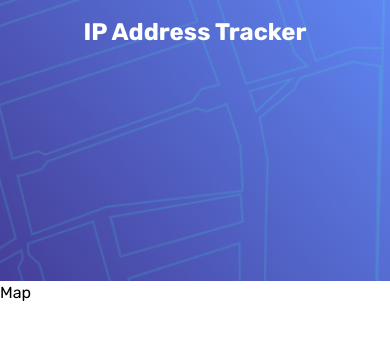
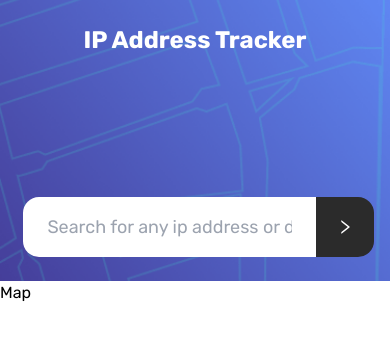
Before and after one commit to AnshumanMahato/ip-address-tracker, a React (Vite) app: page / in a window 390 px wide. Shown: the top 340 px of the page. Built offline with nearby package versions, Linux system fonts and the light colour scheme.

Commit message:
search bar mobile done

```diff
--- a/package.json
+++ b/package.json
@@ -11,7 +11,8 @@
   },
   "dependencies": {
     "react": "^18.2.0",
-    "react-dom": "^18.2.0"
+    "react-dom": "^18.2.0",
+    "react-icons": "^4.10.1"
   },
   "devDependencies": {
     "@types/react": "^18.0.28",
--- a/src/components/Header.jsx
+++ b/src/components/Header.jsx
@@ -1,7 +1,10 @@
+import SearchBar from "./SearchBar";
+
 function Header() {
   return (
-    <header className="bg-pattern-mob bg-cover bg-no-repeat bg-center h-2/6 flex flex-col justify-between items-center p-4">
+    <header className="bg-pattern-mob bg-cover bg-no-repeat bg-center h-2/6 flex flex-col justify-between items-center py-6 px-[6%]">
       <h1 className=" text-white text-2xl font-bold">IP Address Tracker</h1>
+      <SearchBar />
     </header>
   );
 }
--- /dev/null
+++ b/src/components/SearchBar.jsx
@@ -0,0 +1,24 @@
+import { useState } from "react";
+import { AiOutlineRight } from "react-icons/ai";
+
+function SearchBar() {
+  const [value, setValue] = useState("");
+  return (
+    <div className="w-full flex">
+      <input
+        type="text"
+        name="search"
+        id="search"
+        value={value}
+        onChange={(e) => setValue(e.target.value)}
+        placeholder="Search for any ip address or domain"
+        className="px-6 py-4 grow rounded-l-2xl focus:outline-none text-lg"
+      />
+      <button className="bg-very-dark-gray px-5 rounded-r-2xl">
+        <AiOutlineRight className="text-white text-lg font-bold" />
+      </button>
+    </div>
+  );
+}
+
+export default SearchBar;
```
Also changed, not shown: 1 other file (tests, documents, lock files or other folders).
